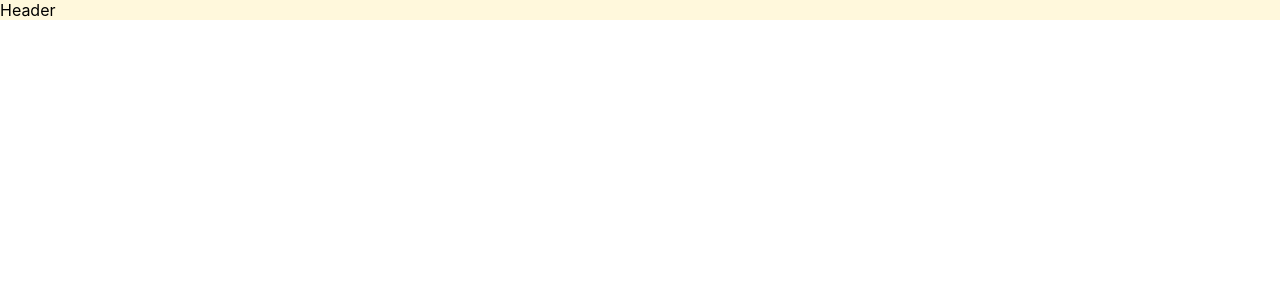
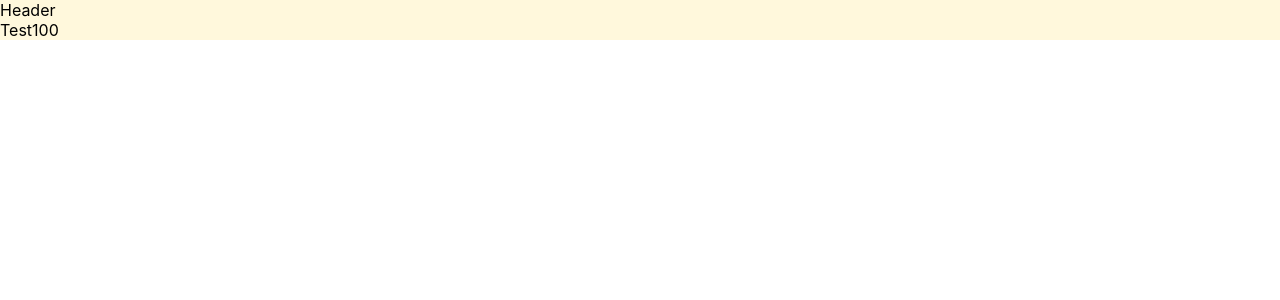
Before and after one commit to lletov/words, a React (Create React App) app: page /#/tests/test100 in a window 1280 px wide. Before the commit this address had no page. Shown: the top 300 px of the page. Built offline with nearby package versions, Linux system fonts and the light colour scheme.

Commit message:
feat: add dynamic router

```diff
--- a/src/App.js
+++ b/src/App.js
@@ -4,6 +4,7 @@ import { Header } from './components/Header';
 import { Tests } from './components/Tests';
 import { WordsList } from './components/WordsList';
 import { MainPage } from './components/MainPage';
+import { Test100 } from './components/Test100';
 
 function App() {
   return (
@@ -11,9 +12,10 @@ function App() {
     <Header/>
     <HashRouter>
       <Routes>
-      <Route path="/" element={<MainPage />} />
-        <Route path="tests" element={<Tests />} />
-        <Route path="wordslist" element={<WordsList />} />
+        <Route path="/" element={<MainPage />} />
+        <Route path="/tests" element={<Tests />} />
+        <Route path="/tests/test100" element={<Test100 />} />
+        <Route path="/wordslist" element={<WordsList />} />
       </Routes>
     </HashRouter>
     </div>
--- /dev/null
+++ b/src/components/Test100.jsx
@@ -0,0 +1,7 @@
+import React from 'react'
+
+export const Test100 = () => {
+  return (
+    <div>Test100</div>
+  )
+}
--- a/src/components/Tests.jsx
+++ b/src/components/Tests.jsx
@@ -1,7 +1,17 @@
 import React from 'react'
+import { BrowserRouter, Routes, Route, HashRouter } from 'react-router-dom';
+import { Test100 } from './Test100'
+import { Link } from 'react-router-dom';
 
 export const Tests = () => {
   return (
-    <div>Tests</div>
+    <div>
+    <Link to='/tests/test100'>Test 100</Link>
+    {/* <HashRouter>
+      <Routes>
+        <Route path="/test100" element={<Test100 />} />
+      </Routes>
+    </HashRouter> */}
+    </div>
   )
 }
```
